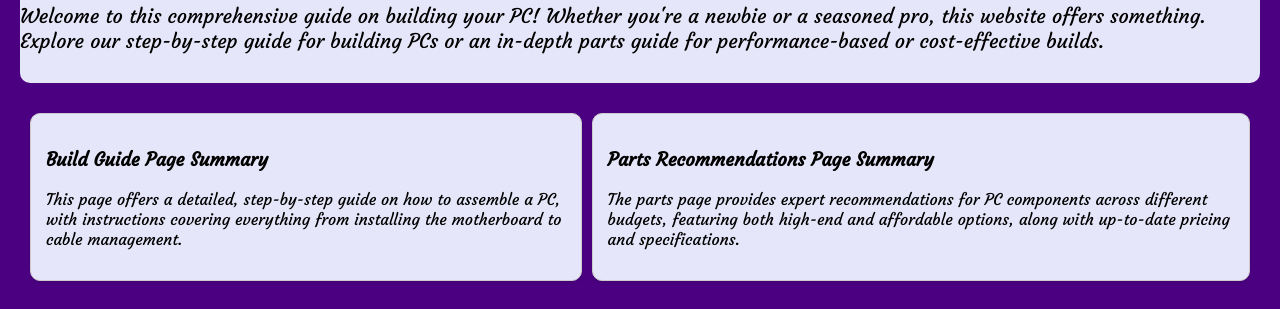
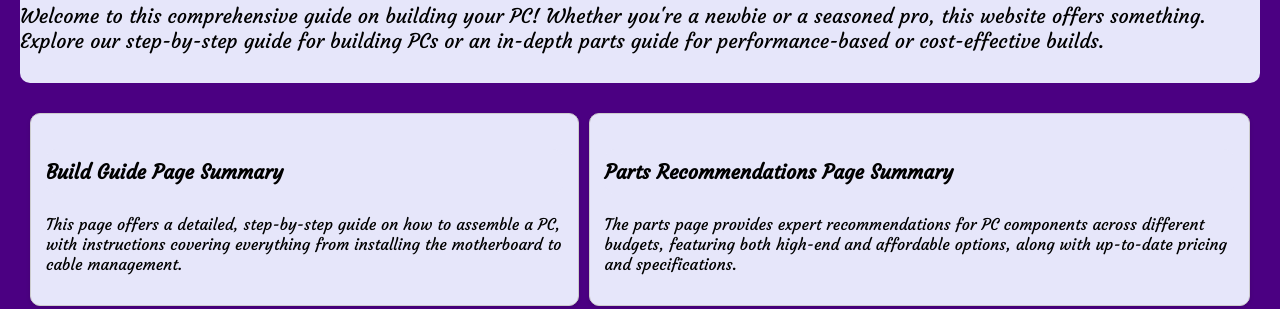
Before and after one commit to XanderGStrickland/ITEC362Project, a plain HTML site: page index.html in a window 1280 px wide. Shown: the part 369-678 px from the top of the page. Drawn offline with Linux system fonts and the light colour scheme.

Commit message:
Update stylesheet.css

```diff
--- a/stylesheet.css
+++ b/stylesheet.css
@@ -55,6 +55,13 @@ nav ul li a:hover {
 /* Main Section Styles */
 main {
     padding: 20px;
+}
+h3 {
+    background-color: #E6E6FA; /* Lavender background for headings and paragraphs */
+    color: #000000; /* Blue text color for headings and paragraphs */
+    border-radius: 10px; /* Rounded corners */
+    padding: 10px 0; /* Padding for content */
+    font-size: 20px; /* Font size for h3 elements */
 }
 main div {
     background-color: #E6E6FA; /* Lavender background for headings and paragraphs */
```
